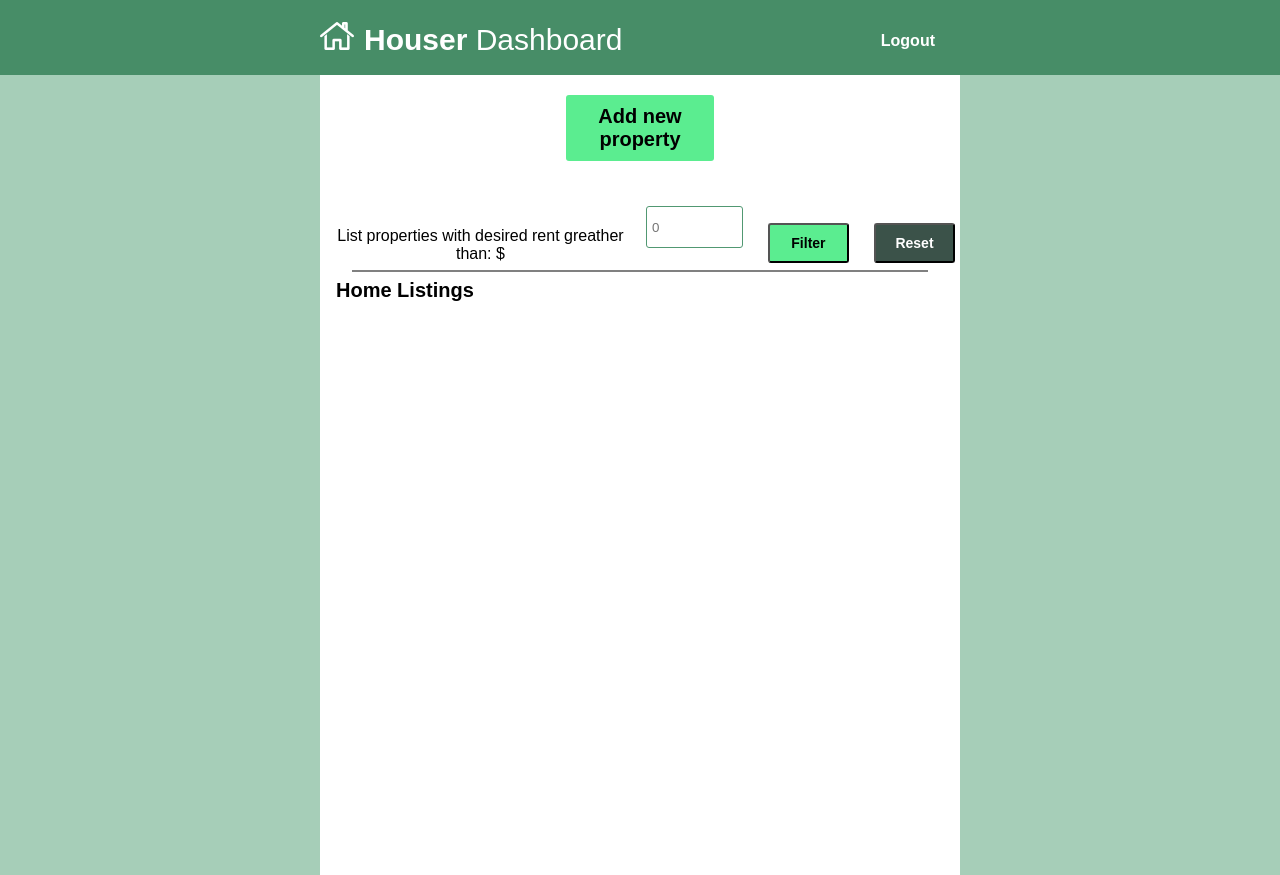
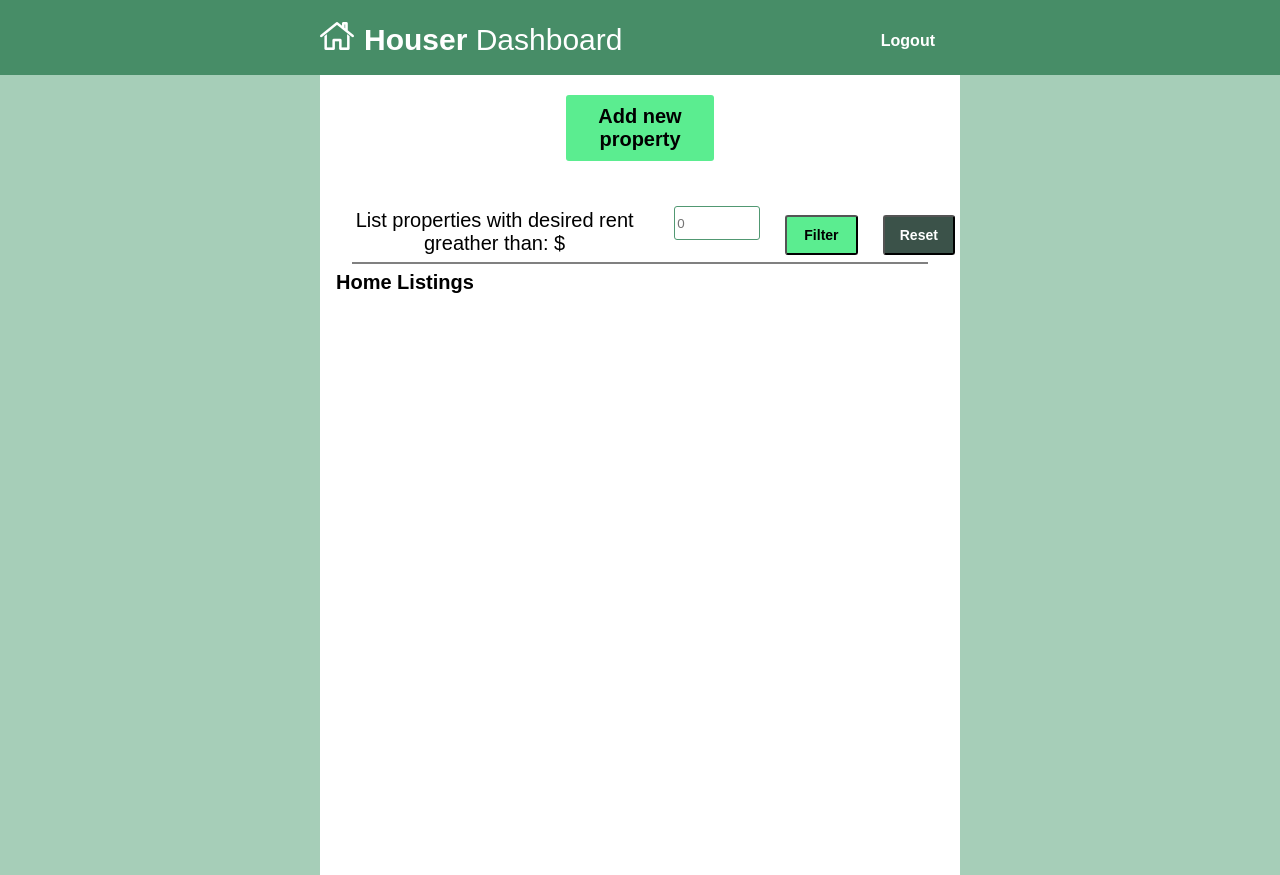
Before and after one commit to DevMountain2/simulation2, a React (Create React App) app in the folder simulation2/: page /dashboard in a window 1280 px wide. Built offline with nearby package versions, Linux system fonts and the light colour scheme.

Commit message:
styling update

```diff
--- a/simulation2/src/components/Dashboard/Dashboard.js
+++ b/simulation2/src/components/Dashboard/Dashboard.js
@@ -20,7 +20,7 @@ class Dashboard extends Component {
                             List properties with desired rent greather than: $
                         </div>
                         <div>
-                            <input type="text" className="price" placeholder="0" />
+                            <input type="number" className="price" placeholder="0" />
                         </div>
                         <button className="filter-button">
                             Filter
--- a/simulation2/src/components/Dashboard/dashboard.css
+++ b/simulation2/src/components/Dashboard/dashboard.css
@@ -29,8 +29,8 @@
 }
 
 .price {
-    width: 85px;
-    padding: 5px;
+    width: 80px;
+    /* padding: 5px; */
     border-radius: 3px;
     margin-left: 5px;
     margin-right: 20px;
@@ -65,6 +65,7 @@ button {
     display: flex;
     flex-direction: row;
     align-items: flex-end;
+    font-size: 20px;
 }
 
 
```
